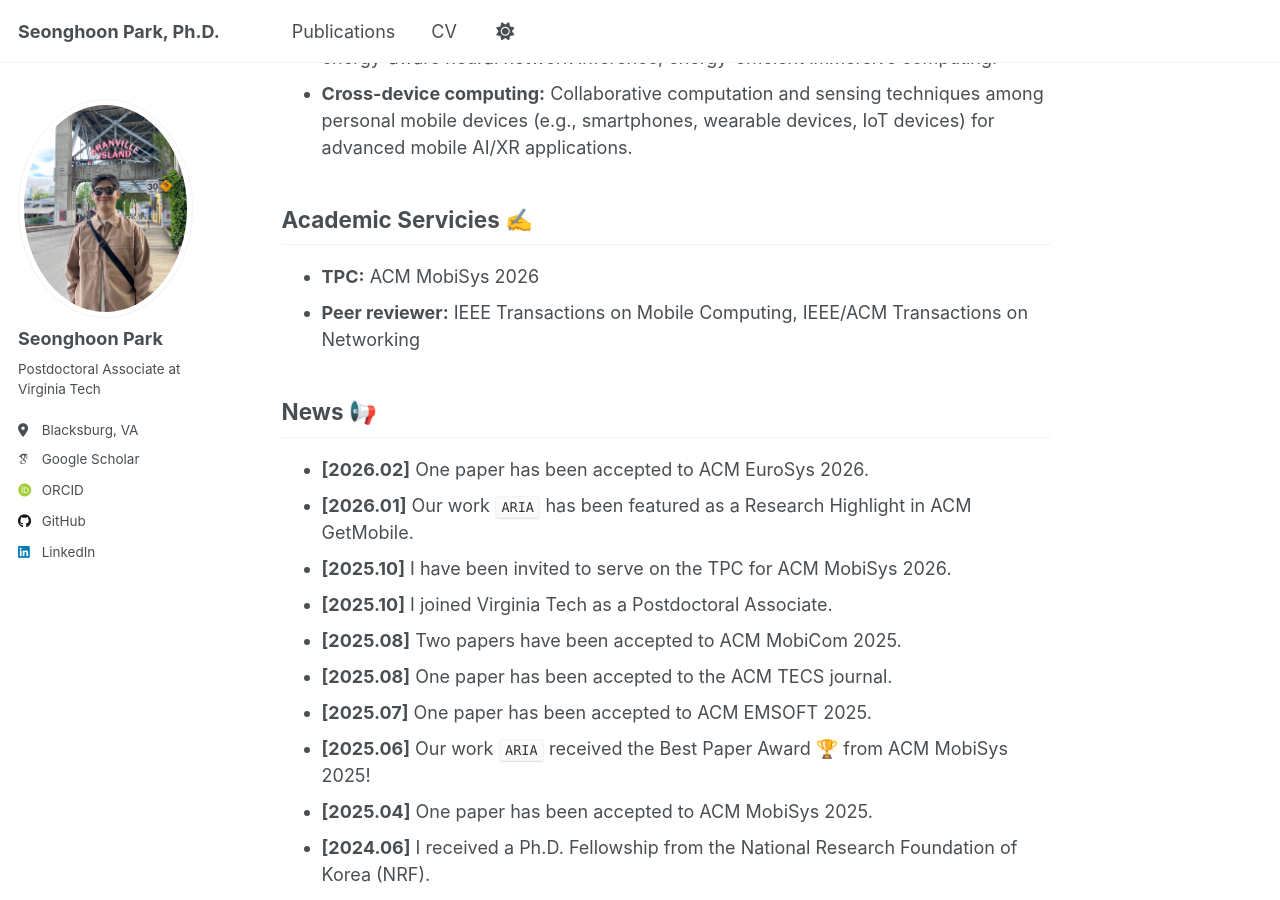
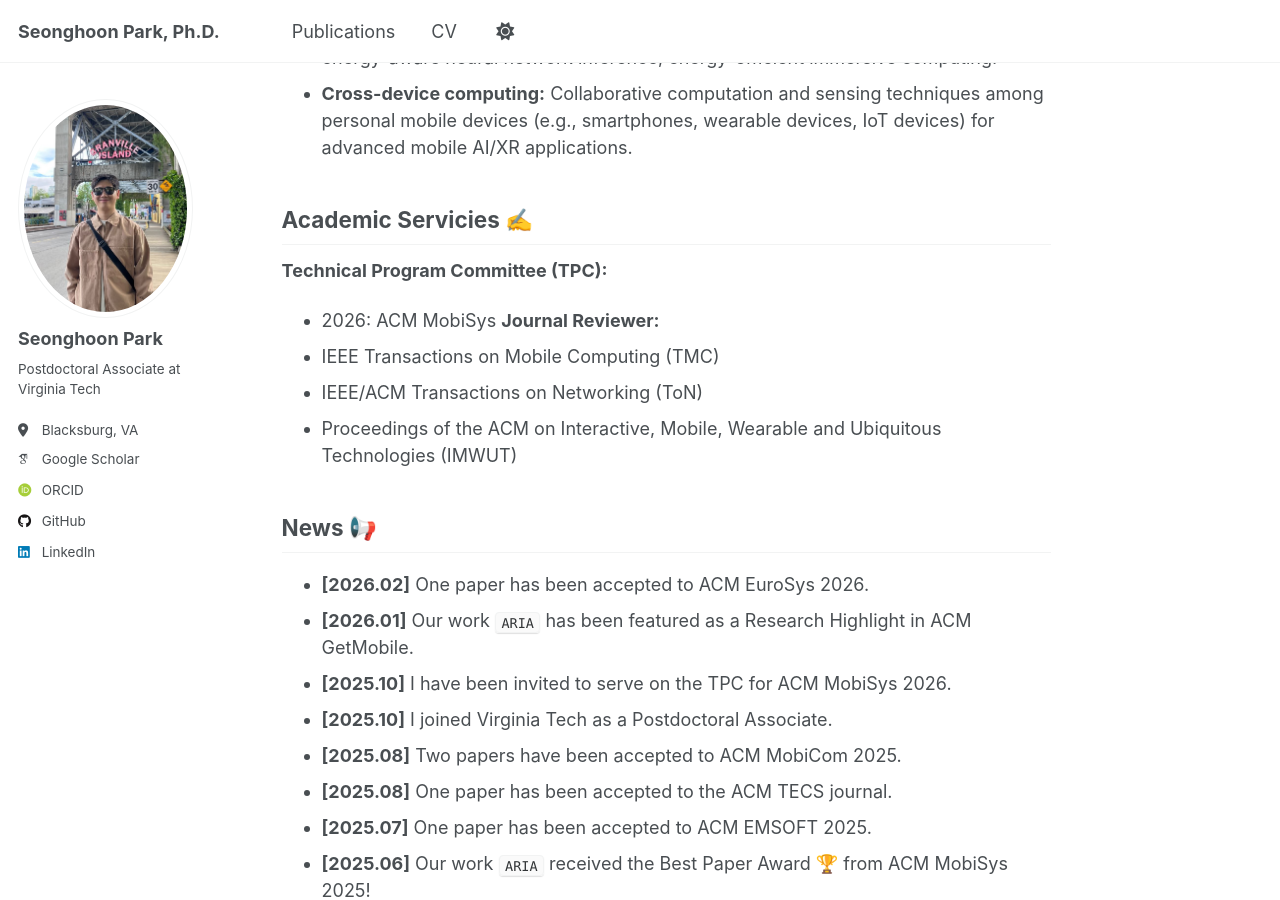
Before and after one commit to iamseonghoon/iamseonghoon.github.io, a Jekyll site: the page built from _pages/about.md, in a window 1280 px wide and 900 px high, scrolled down 858 px. Built offline with Jekyll 4.4.1, drawn with Linux system fonts in a browser that asks for light colours; some web fonts are replaced; a script that is not in the unit is left out.

Commit message:
add imwut

```diff
--- a/_pages/about.md
+++ b/_pages/about.md
@@ -27,8 +27,12 @@ My research in **mobile systems and mobile computing** focuses on pushing the bo
 
 
 ## Academic Servicies ✍️
-* **TPC:** ACM MobiSys 2026
-* **Peer reviewer:** IEEE Transactions on Mobile Computing, IEEE/ACM Transactions on Networking
+**Technical Program Committee (TPC):**
+* 2026: ACM MobiSys
+**Journal Reviewer:**
+* IEEE Transactions on Mobile Computing (TMC)
+* IEEE/ACM Transactions on Networking (ToN)
+* Proceedings of the ACM on Interactive, Mobile, Wearable and Ubiquitous Technologies (IMWUT)
 
 
 ## News 📢
```
Also changed, not shown: 1 other file.
